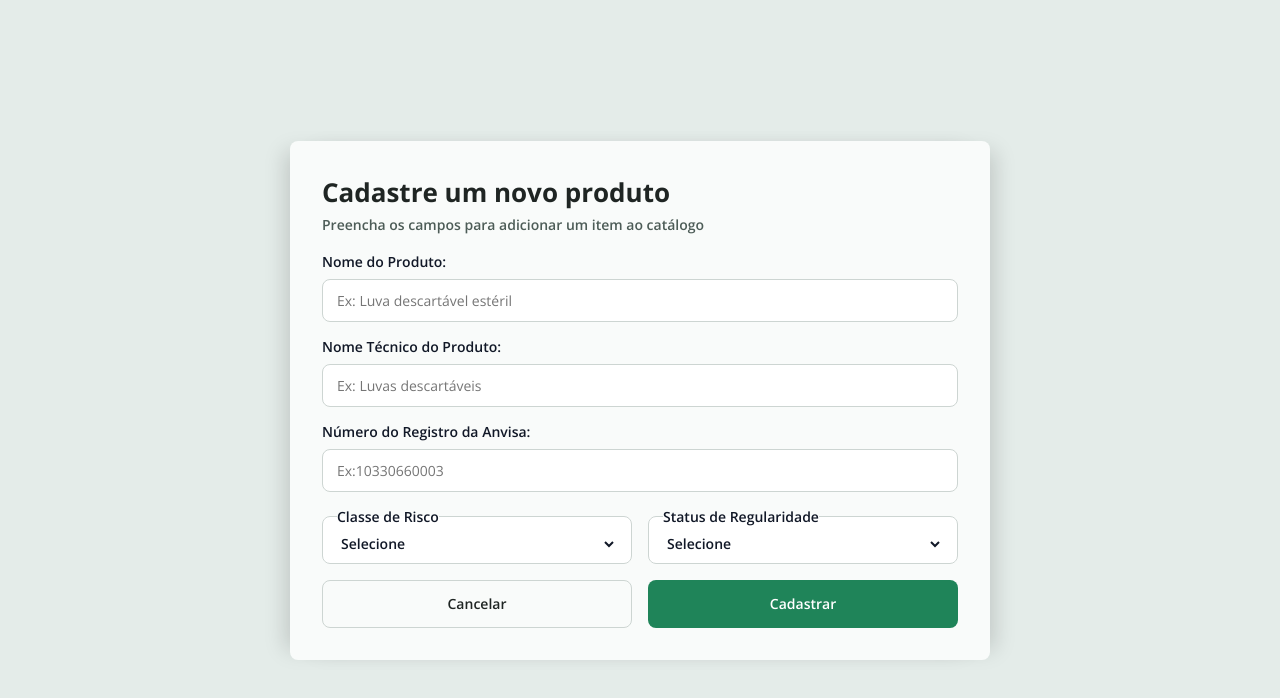
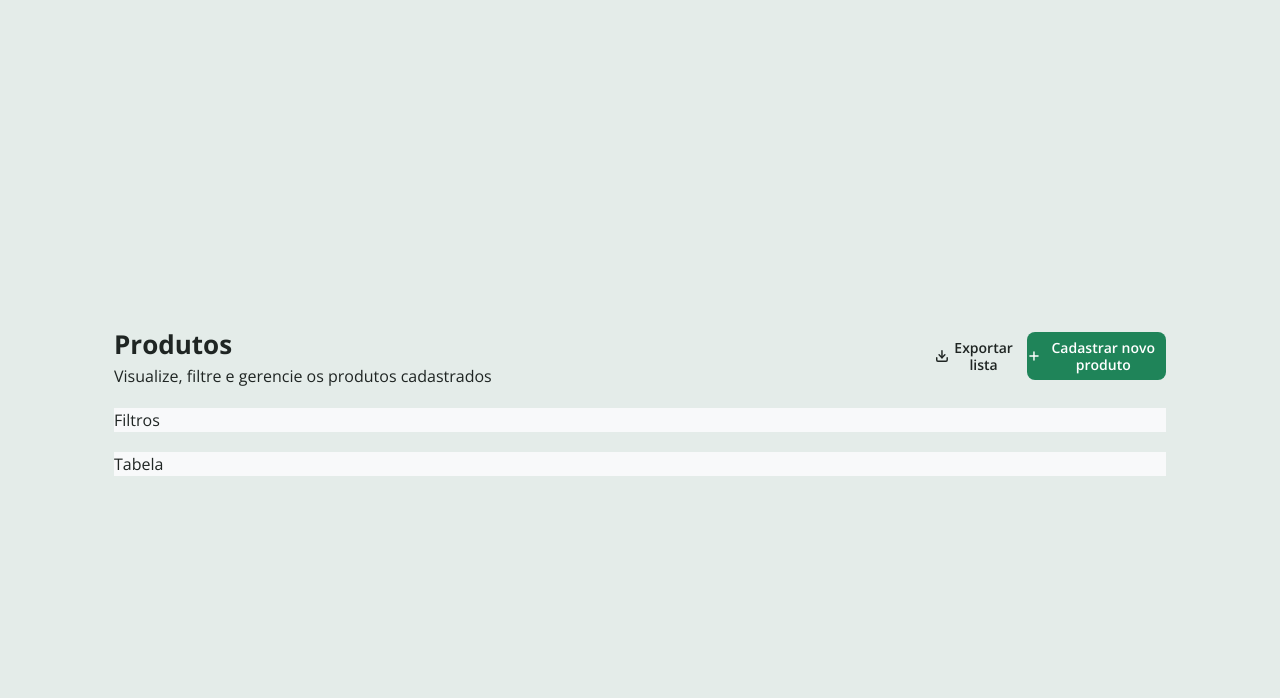
Before and after one commit to luizroquim/cadastro_produtos_anvisa, a React (Vite) app: page / in a window 1280 px wide. Shown: the top 698 px of the page. Built offline with nearby package versions, Linux system fonts and the light colour scheme.

Commit message:
feat:implements dashboard structure

```diff
--- a/src/App.tsx
+++ b/src/App.tsx
@@ -1,13 +1,14 @@
 import { ThemeProvider } from "styled-components";
 import { GlobalStyle } from "./styles/global";
 import theme from "./theme";
+import { Dashboard } from "./pages/Dashboard";
 import { NewProduct } from "./pages/NewProduct";
 
 function App() {
   return (
     <ThemeProvider theme={theme}>
       <GlobalStyle />
-      <NewProduct />
+      <Dashboard />
     </ThemeProvider>
   );
 }
--- /dev/null
+++ b/src/pages/Dashboard/index.tsx
@@ -0,0 +1,43 @@
+import { Container } from "../NewProduct/styles";
+import { Button } from "../../components/Reuse/Button";
+import { Plus,Download } from "lucide-react";
+
+import {
+  Header,
+  TitleGroup,
+  Actions,
+  ContentDash,
+  ToolBar,
+  TableContainer,
+} from "./styles";
+
+export function Dashboard() {
+  return (
+    <Container>
+      <ContentDash>
+        <Header>
+          <TitleGroup>
+            <h1>Produtos</h1>
+            <span>Visualize, filtre e gerencie os produtos cadastrados</span>
+          </TitleGroup>
+          <Actions>
+
+            <Button buttonColor="outline">
+              <Download size={18} strokeWidth={2.5}/>
+              Exportar lista
+
+            </Button>
+            <Button >
+              <Plus size={18} strokeWidth={2.5}/>
+              Cadastrar novo produto
+            </Button>
+
+          </Actions>
+        </Header>
+
+        <ToolBar>Filtros</ToolBar>
+        <TableContainer>Tabela</TableContainer>
+      </ContentDash>
+    </Container>
+  );
+}
--- /dev/null
+++ b/src/pages/Dashboard/styles.ts
@@ -0,0 +1,62 @@
+import styled from "styled-components";
+
+
+export const ContentDash = styled.div`
+display:flex;
+flex-direction:column;
+ background-color: ${({ theme }) => theme.colors.gray_400};
+ width:100%;
+ max-width:90%;
+ height:auto;
+
+
+
+ padding:32px;
+ gap:20px;
+`;
+
+export const Header = styled.div`
+  display: flex;
+  justify-content: space-around;
+  align-items: center;
+
+`;
+
+export const TitleGroup = styled.div`
+  display: flex;
+  flex-direction: column;
+  width: 100%;
+  height: 100%;
+
+
+
+  h1 {
+    font: ${({ theme }) => theme.font.openSans.x_big_700};
+    color: ${({ theme }) => theme.colors.gray_100};
+  }
+
+  p {
+    font: ${({ theme }) => theme.font.openSans.small_600};
+    color: ${({ theme }) => theme.colors.gray_200};
+  }
+`;
+
+export const Actions = styled.div`
+
+
+  display: flex;
+  align-items:center;
+  gap: 8px;
+
+
+
+`;
+
+export const ToolBar = styled.div`
+background-color:${({theme})=> theme.colors.gray_600};
+
+`
+export const TableContainer = styled.div`
+background-color:${({theme})=> theme.colors.gray_600};
+
+`
--- a/src/pages/NewProduct/index.tsx
+++ b/src/pages/NewProduct/index.tsx
@@ -166,9 +166,10 @@ export function NewProduct() {
                   )}
                 />
               )}
+
             </RowField>
             <RowField>
-              <Button buttonColor="cancel" variant="base" isLoading={false}>
+              <Button buttonColor="outline" variant="base" isLoading={false}>
                 Cancelar
               </Button>
 
--- a/src/pages/NewProduct/styles.ts
+++ b/src/pages/NewProduct/styles.ts
@@ -8,7 +8,7 @@ export const Container = styled.main`
 
   width:100vw;
   min-height:100vh;
-  background-color: ${({ theme }) => theme.colors.gray_400  };
+  background-color: ${({ theme }) => theme.colors.gray_400};
   padding:20px;
 
 
```
